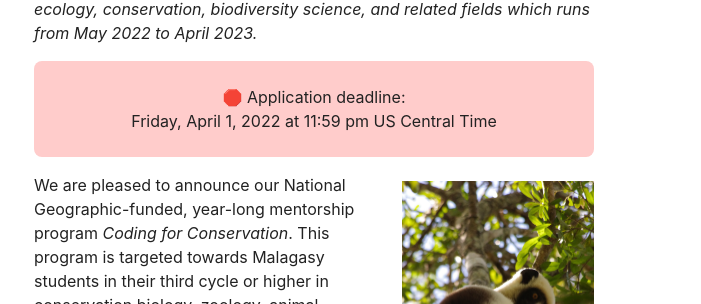
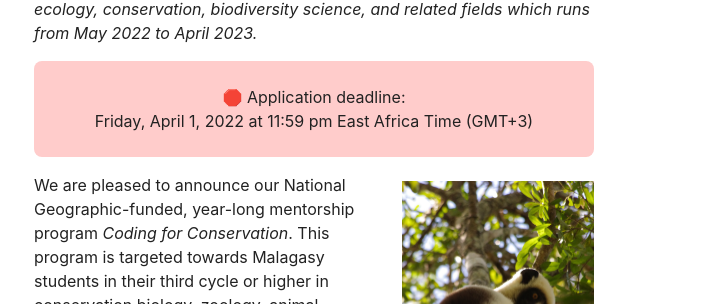
Before and after one commit to brooklabteam/coding4conservation, a Jekyll site: the page built from index.md, in a window 1280 px wide. Shown: the part 141-445 px from the top of the page, without its empty margins (326-1027 px from the left). Built offline with Jekyll 4.4.1, drawn with Linux system fonts in a browser that asks for light colours.

Commit message:
changed timezone to madagascar time

```diff
--- a/index.md
+++ b/index.md
@@ -6,7 +6,7 @@ title: "Coding 4 Conservation"
 
 <div style="background: #ffcccb; border-radius: 0.5em; padding: 0.5em;">
 <p><center>🛑 Application deadline:<br />
-Friday, April 1, 2022 at 11:59 pm US Central Time</center></p>
+Friday, April 1, 2022 at 11:59 pm East Africa Time (GMT+3)</center></p>
 </div>
 
 <img src="assets/img/IMGP0119.JPG" style="float: right; max-width: 12em; margin: 1em 0 1em 1em;" />
```
Also changed, not shown: 1 other file.
